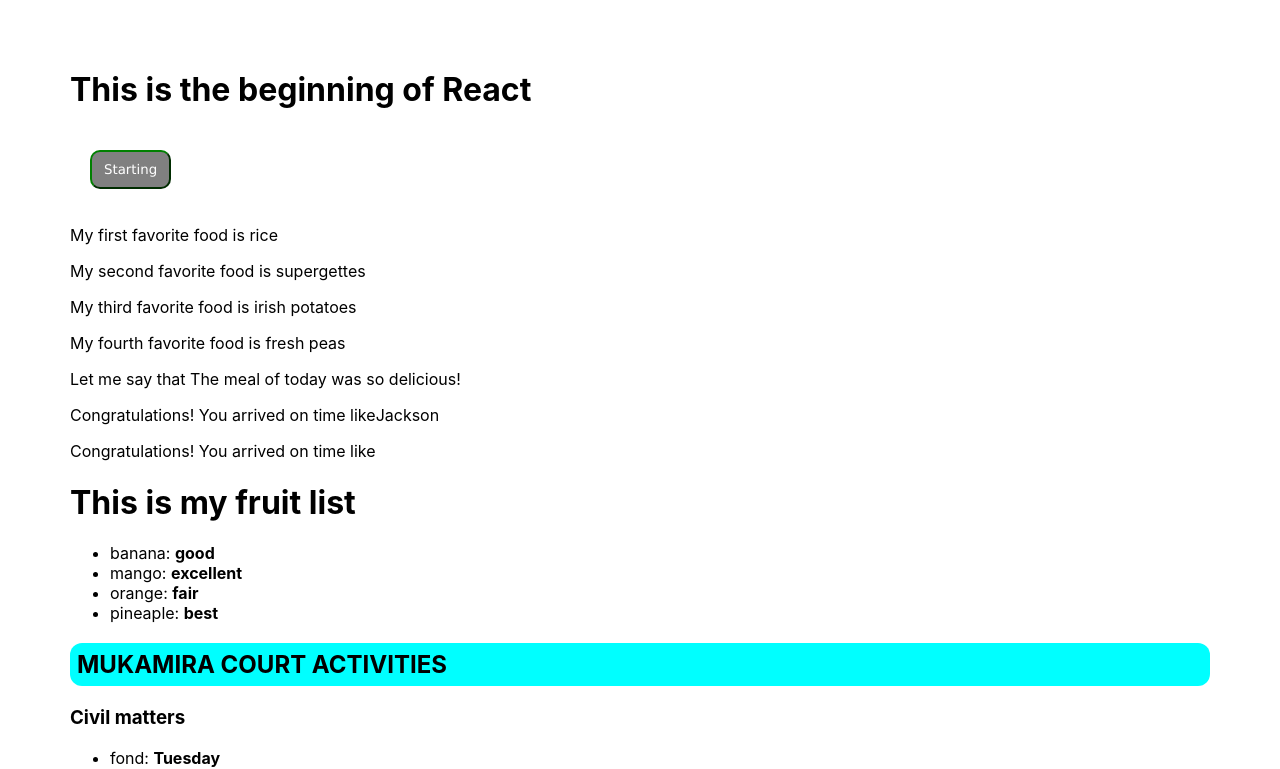
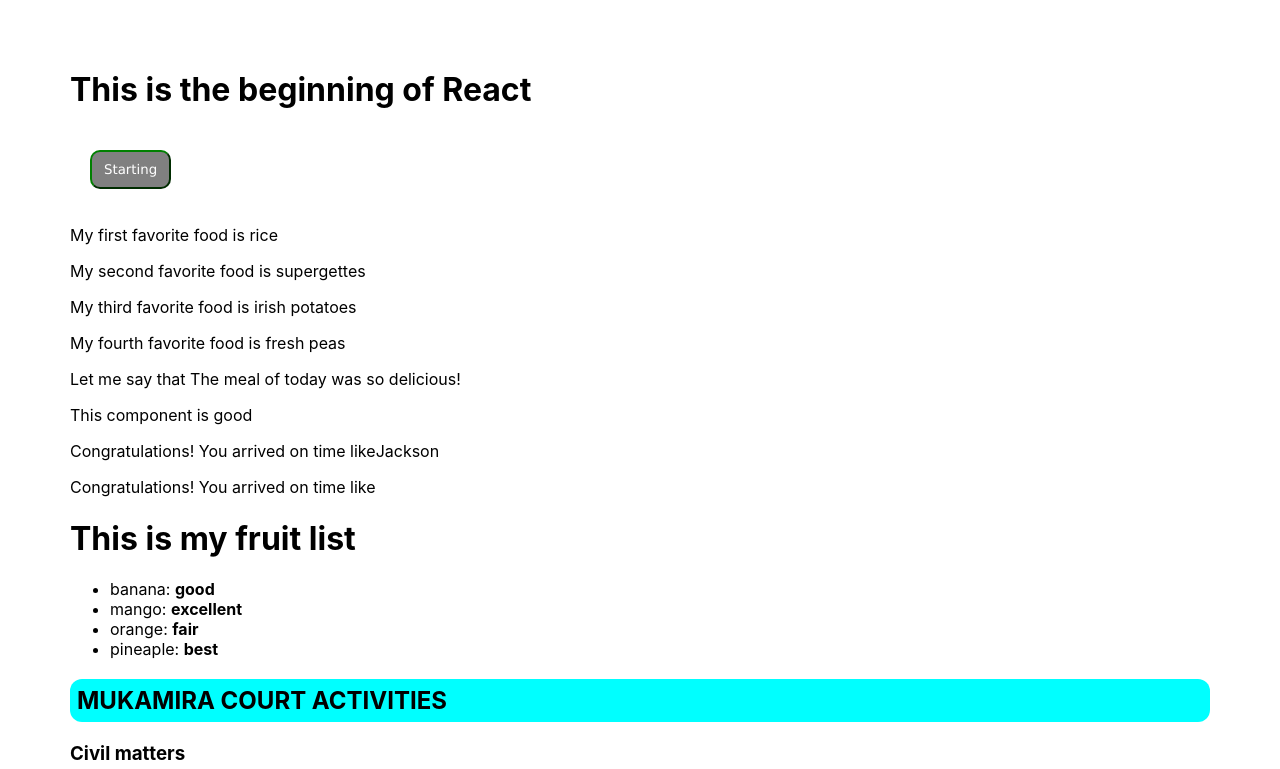
Before and after one commit to Nshimiyimana10/Newproject, a React (Create React App) app: page / in a window 1280 px wide. Shown: the top 769 px of the page. Built offline with nearby package versions, Linux system fonts and the light colour scheme.

Commit message:
ny component is modified

```diff
--- a/src/Favorite.jsx
+++ b/src/Favorite.jsx
@@ -12,6 +12,7 @@ function Favorite(props){
         "The meal of today was so delicious!":
      "No problem, i can try this also"}
       </p>
+      <p>This component is good</p>
     </>
     );
 
```
